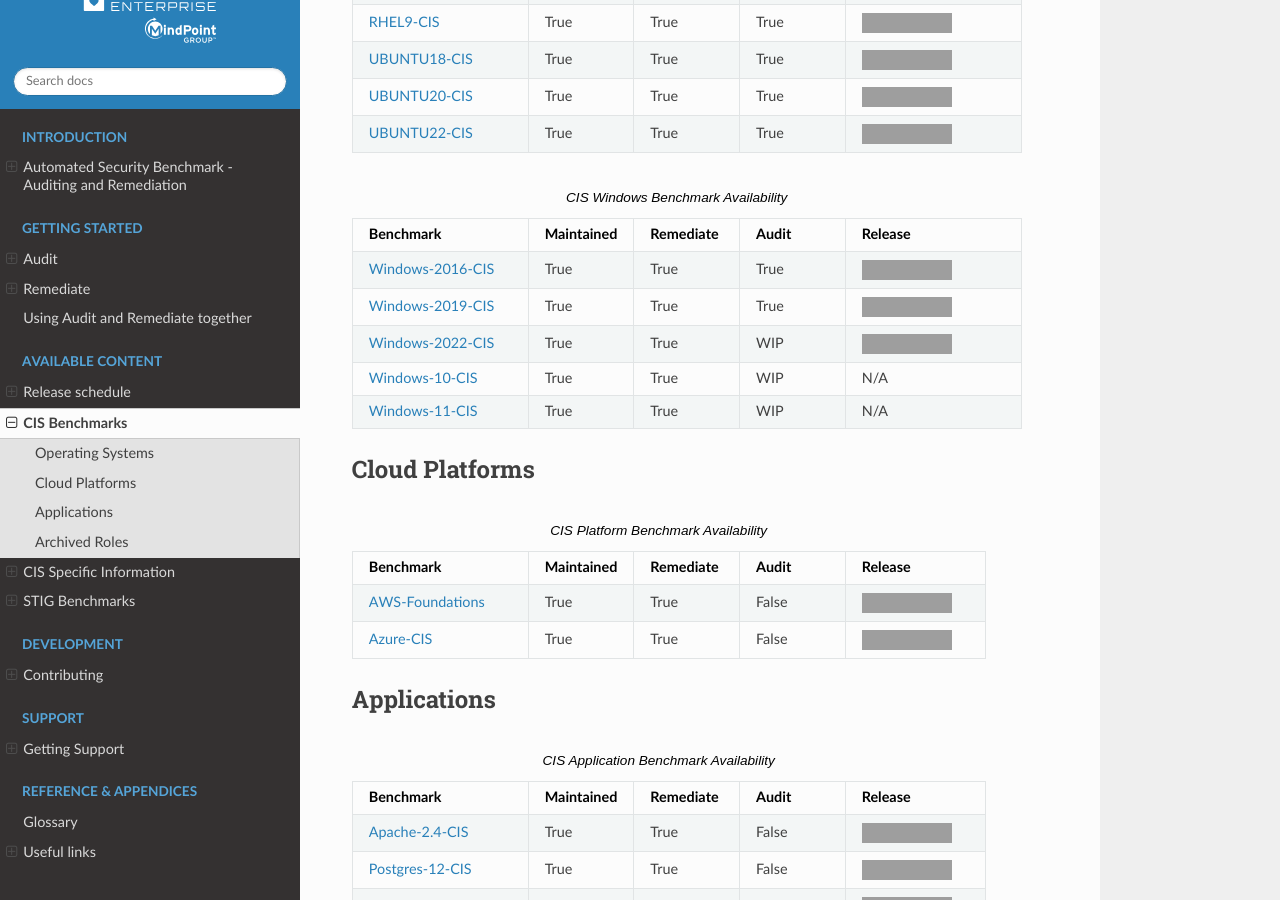
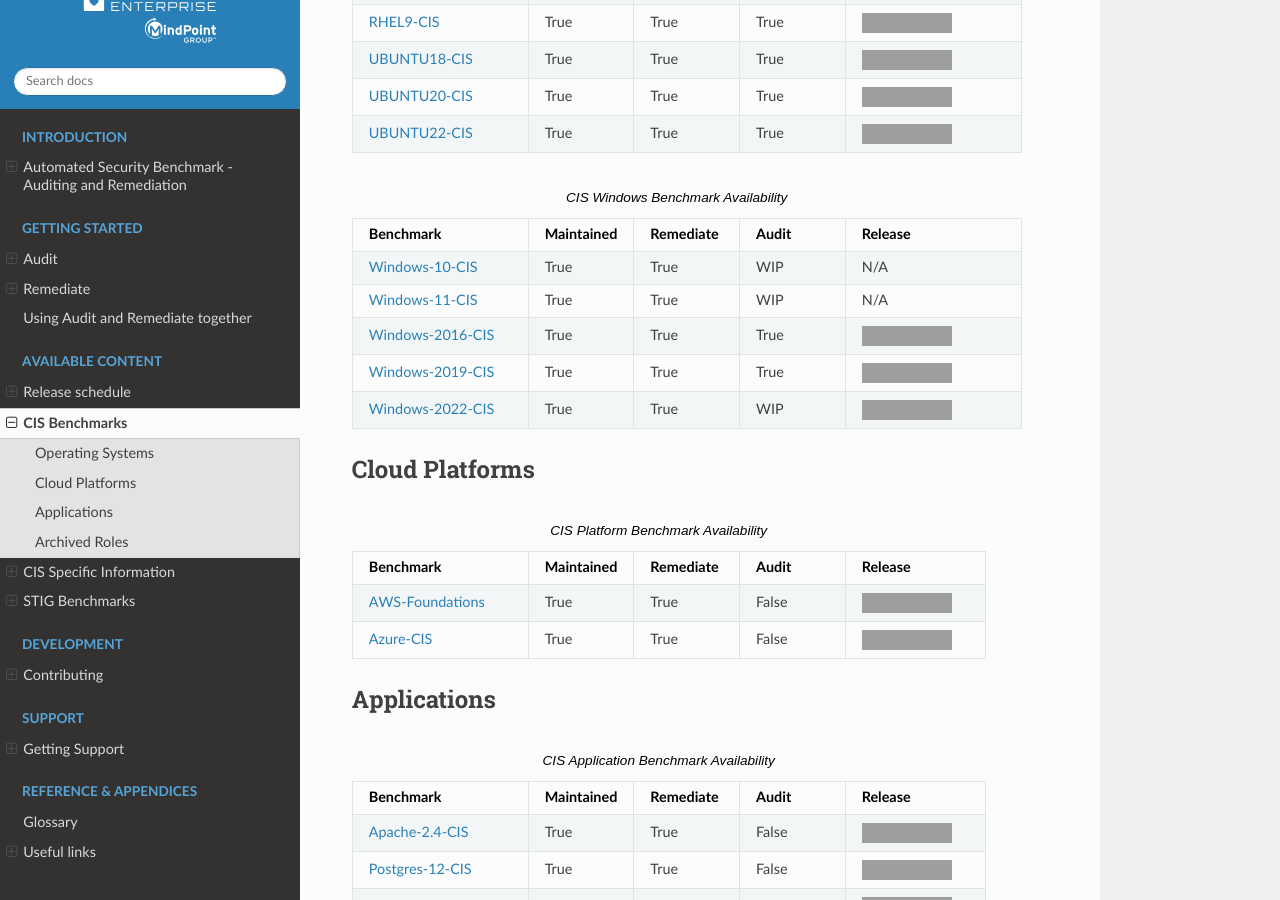
Before and after one commit to ansible-lockdown/MPG-AL-READTHEDOCS, a Sphinx documentation site: the page built from docs/source/CIS/CIS_table.rst, in a window 1280 px wide and 900 px high, scrolled down 572 px, cut to the strip 0-900 px from the top of the window. Built offline with Sphinx 7.4.7 and the Read the Docs theme 2.0.0, drawn with Linux system fonts in a browser that asks for light colours; pages that are not in the unit, such as notebooks, are missing from menus; grey boxes are pictures that could not be loaded.

```diff
--- a/docs/source/CIS/CIS_table.rst
+++ b/docs/source/CIS/CIS_table.rst
@@ -22,11 +22,11 @@ Operating Systems
    :header: "Benchmark", "Maintained", "Remediate", "Audit", "Release"
    :widths: 25, 15, 15, 15, 25
 
+   "Windows-10-CIS_", "True", "True", "WIP", "N/A"
+   "Windows-11-CIS_", "True", "True", "WIP", "N/A"
    "Windows-2016-CIS_", "True", "True", "True", ".. image:: https://img.shields.io/github/v/release/ansible-lockdown/Windows-2016-CIS?style=plastic"
    "Windows-2019-CIS_", "True", "True", "True", ".. image:: https://img.shields.io/github/v/release/ansible-lockdown/Windows-2019-CIS?style=plastic"
    "Windows-2022-CIS_", "True", "True", "WIP", ".. image:: https://img.shields.io/github/v/release/ansible-lockdown/Windows-2022-CIS?style=plastic"
-   "Windows-10-CIS_", "True", "True", "WIP", "N/A"
-   "Windows-11-CIS_", "True", "True", "WIP", "N/A"
 
 Cloud Platforms
 ^^^^^^^^^^^^^^^^^
```
